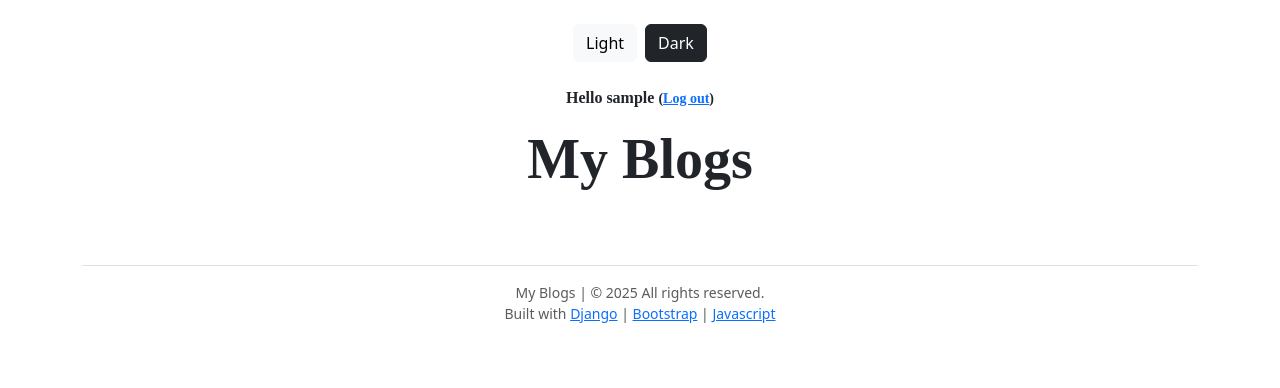
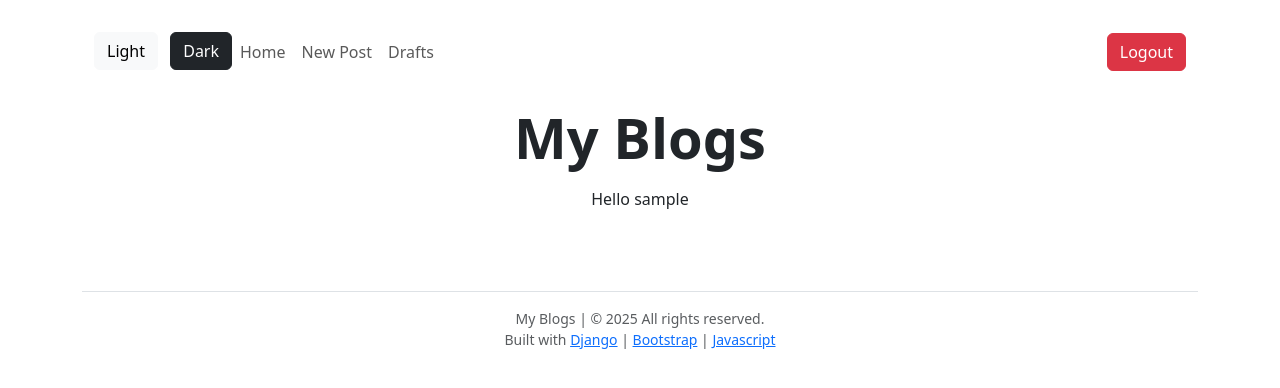
Before and after one commit to tlovegrove3/djangoapp1, a Django app: page /drafts/ in a window 1280 px wide. Shown: the top 388 px of the page. Run offline with Django 5.2, Linux system fonts and the light colour scheme; the visitor is signed in with stand-in values (Sample User, id 1); data that the repository does not hold is empty; some web fonts are replaced.

Commit message:
Fixed some formatting issues. Improved navbar and logout/login

```diff
--- a/blog/templates/blog/base.html
+++ b/blog/templates/blog/base.html
@@ -1,3 +1,4 @@
+<!-- filepath: /c:/Users/tjlovegrove/Projects/school/djangoapp1/blog/templates/blog/base.html -->
 {% load static %}
 
 <!DOCTYPE html>
@@ -16,25 +17,63 @@
 </head>
 
 <body class="container py-4">
-        <!-- Navbar/Theme Toggle -->
-        <nav class="nav justify-content-center mb-4">
+    <!-- Navbar -->
+    <nav class="navbar navbar-expand-lg  mb-4">
+        <div class="container-fluid">
+                <button class="navbar-toggler" type="button" data-bs-toggle="collapse" data-bs-target="#navbarNav"
+                aria-controls="navbarNav" aria-expanded="false" aria-label="Toggle navigation">
+                <span class="navbar-toggler-icon"></span>
+            </button>
+            <div class="collapse navbar-collapse" id="navbarNav">
+                <ul class="navbar-nav me-auto mb-2 mb-lg-0">
+                    <li class="nav-item">
                         <button type="button" class="btn btn-light me-2" data-bs-theme-value="light">Light</button>
                         <button type="button" class="btn btn-dark" data-bs-theme-value="dark">Dark</button>
+                    </li>
+                    <li class="nav-item">
+                        <a class="nav-link" href="/">Home</a>
+                    </li>
+                    {% if user.is_authenticated %}
+                    <li class="nav-item">
+                        <a class="nav-link" href="{% url 'post_new' %}">New Post</a>
+                    </li>
+                    <li class="nav-item">
+                        <a class="nav-link" href="{% url 'post_draft_list' %}">Drafts</a>
+
+                    </li>
+                    {% endif %}
+                </ul>
+
+
+
+                <ul class="navbar-nav ms-auto">
+                    {% if user.is_authenticated %}
+                    <li class="nav-item">
+                        <form id="logout-form" action="{% url 'logout' %}" method="post" style="display: none;">
+                            {% csrf_token %}
+                        </form>
+                        <button class="btn btn-danger" onclick="document.getElementById('logout-form').submit();">Logout</button>
+                    </li>
+                    {% else %}
+                    <li class="nav-item">
+                        <a class="btn btn-success" href="{% url 'login' %}">Login</a>
+                    </li>
+                    {% endif %}
+                </ul>
+            </div>
+        </div>
     </nav>
+    <!-- Theme Toggle -->
 
     <!-- Header -->
-        <header class="text-center mb-4 font-heading">
+    <header class="text-center mb-4">
+        <h1 class="display-4 fw-bold">My Blogs</h1>
         {% if user.is_authenticated %}
-                <a href="{% url 'post_new' %}" class="top-menu"><span class="glyphicon glyphicon-plus"></span></a>
-                <a href="{% url 'post_draft_list' %}" class="top-menu"><span class="glyphicon glyphicon-edit"></span></a>
-                <p class="top-menu">Hello {{ user.username }} <small>(<a href="{% url 'logout' %}">Log out</a>)</small></p>
-            {% else %}
-                <a href="{% url 'login' %}" class="top-menu"><span class="glyphicon glyphicon-lock"></span></a>
+        <p class="navbar-text">Hello {{ user.username }}</p>
         {% endif %}
-            <h1 class="display-4 fw-bold">
-                <a href="/" class="text-decoration-none text-body">My Blogs</a>
-            </h1>
     </header>
+
+
 
     <!-- Main Content -->
     <main class="container">
@@ -42,7 +81,7 @@
             <div class="column">
                 {% block content %}
                 {% endblock %}
-                <div>
+            </div>
         </div>
     </main>
 
```
Also changed, not shown: mysite/settings.py (+21 -0 lines), blog/templates/registration/login.html (renamed from blog/templates/blog/login.html). Lines whose indentation alone changed are shown as unchanged.
